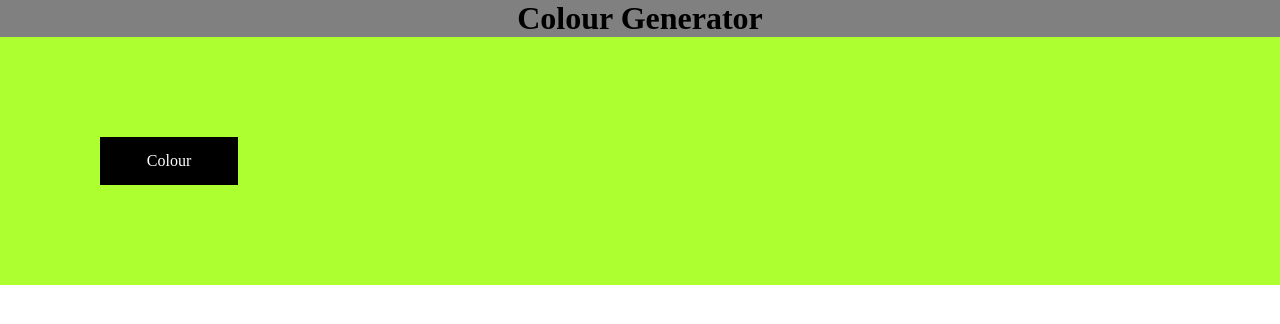
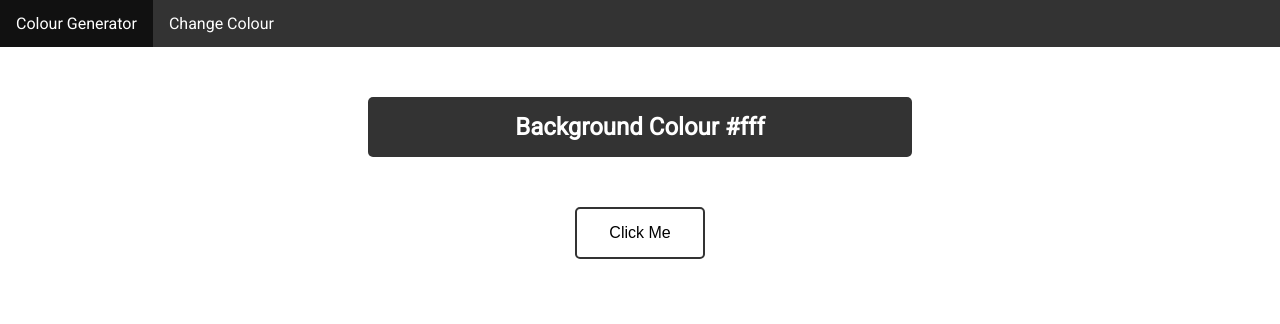
Before and after one commit to MarvinDale/Colour-Generator, a plain HTML site: page index.html in a window 1280 px wide. Drawn offline with Linux system fonts and the light colour scheme.

Commit message:
add nav bar, colour display and button

```diff
--- a/index.html
+++ b/index.html
@@ -4,15 +4,22 @@
     <meta charset="UTF-8" />
     <meta name="viewport" content="width=device-width, initial-scale=1.0" />
     <link rel="stylesheet" href="styles.css" />
+    <link
+      href="https://fonts.googleapis.com/css2?family=Roboto&display=swap"
+      rel="stylesheet"
+    />
     <title>Colour Generator</title>
   </head>
   <body>
-    <div class="nav">
-      <h1>Colour Generator</h1>
-    </div>
+    <ul>
+      <li><a href="">Colour Generator</a></li>
+      <li><a href="">Change Colour</a></li>
+    </ul>
 
-    <div class="colour">
-      <p>Colour</p>
+    <div class="container">
+      <h2>Background Colour <span>#fff</span></h2>
+
+      <button>Click Me</button>
     </div>
   </body>
 </html>
--- a/styles.css
+++ b/styles.css
@@ -1,26 +1,46 @@
 body {
   margin: 0;
   text-align: center;
+  font-family: "Roboto", sans-serif;
 }
 
-.nav {
-  background-color: gray;
+button {
+  background-color: transparent;
+  border: 2px solid #333;
+  padding: 15px 32px;
+  border-radius: 5px;
+  font-size: 16px;
 }
 
-h1 {
-  margin: 0;
+h2 {
+  color: #fff;
+  background-color: #333;
+  padding: 1rem;
+  width: 40%;
+  margin: 50px auto;
+  border-radius: 5px;
 }
 
-.colour {
+ul {
+  list-style-type: none;
   margin: 0;
-  background-color: greenyellow;
-  padding: 100px;
+  padding: 0;
+  overflow: hidden;
+  background-color: #333;
 }
 
-p {
-  margin: 0;
+li {
+  float: left;
+}
+
+li a {
+  display: block;
   color: white;
-  background-color: black;
-  width: 10%;
-  padding: 15px;
+
+  padding: 14px 16px;
+  text-decoration: none;
 }
+
+li a:hover {
+  background-color: #111;
+}
```
